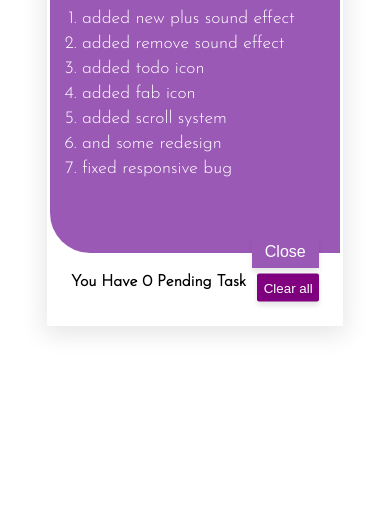
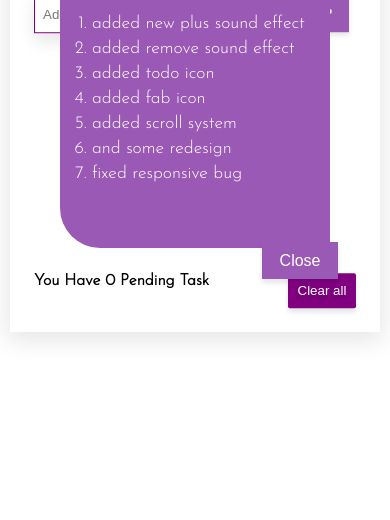
Before and after one commit to Ariyan550/todoapp, a plain HTML site: page index.html in a window 390 px wide. Shown: the part 324-844 px from the top of the page. Drawn offline with Linux system fonts and the light colour scheme.

Commit message:
Update style.css

```diff
--- a/style.css
+++ b/style.css
@@ -9,6 +9,7 @@ html{
 	font-family: 'Josefin Sans', sans-serif;
 }
 .wrapper{
+    width:470px;
 	position: absolute;
 	top: 50%;
 	left: 50%;
@@ -30,7 +31,7 @@ button.btn {
     background: #9b59b6;
     color: white;
     border: none;
-    padding: 0.4rem 0.8rem;
+    padding: 0.6rem 1.1rem;
     cursor: pointer;
     box-shadow:0px 4px 5px rgba(0,0,0,0.1);
 }
@@ -45,7 +46,7 @@ button.btn.active{
     background: purple;
     color: white;
     border: none;
-    padding: 0.4rem 0.4rem;
+    padding: 0.6rem 0.6rem;
     cursor: pointer;
     border-radius: 2px;
     box-shadow:0px 4px 5px rgba(0,0,0,0.1);
@@ -97,13 +98,13 @@ ul li:hover .trash{
 
 ul {
     margin-top: 1rem;
-	overflow-y: scroll;
-	 height: 200px;
+    overflow-y: scroll;
+    height: 200px;
 }
 
 input#inputBox {
-    width: 200px;
-    height: 32px;
+    width: 360px;
+    height: 38px;
     outline: none;
     box-shadow: 0px 8px 17px rgba(0,0,0,0.1);
     padding: 0.5rem;
@@ -130,7 +131,7 @@ input#inputBox {
 @media all and (max-width:568px){
 
 	.wrapper{
-		width: 296px;
+		width: 370px;
 	}
     footer h4{
         font-size: 1.2rem;
@@ -140,9 +141,16 @@ input#inputBox {
 
     .pop{
         top: 50% !important;
-        width: 290px!important;
+        width: 270px!important;
         height: auto;
     }
+
+    input#inputBox{
+    width: 260px;
+    height: 38px;
+    }
+
+
 }
 
 
@@ -173,7 +181,7 @@ footer{
 .todoContent img{
     width:40px;
     height: auto;
-    margin-left: 100px;
+    margin-left: 150px;
     box-shadow:0px 4px 5px rgba(0,0,0,0.1);
 
 }
@@ -185,9 +193,9 @@ footer{
     top: 50%;
 	left: 50%;
 	transform: translate(-50%, -50%);
-    width:296px;
+    width:290px;
     background: #9b59b6;
-    height: 310px;
+    height: 300px;
     padding:1rem;
     color:black;
     display: none;
```
